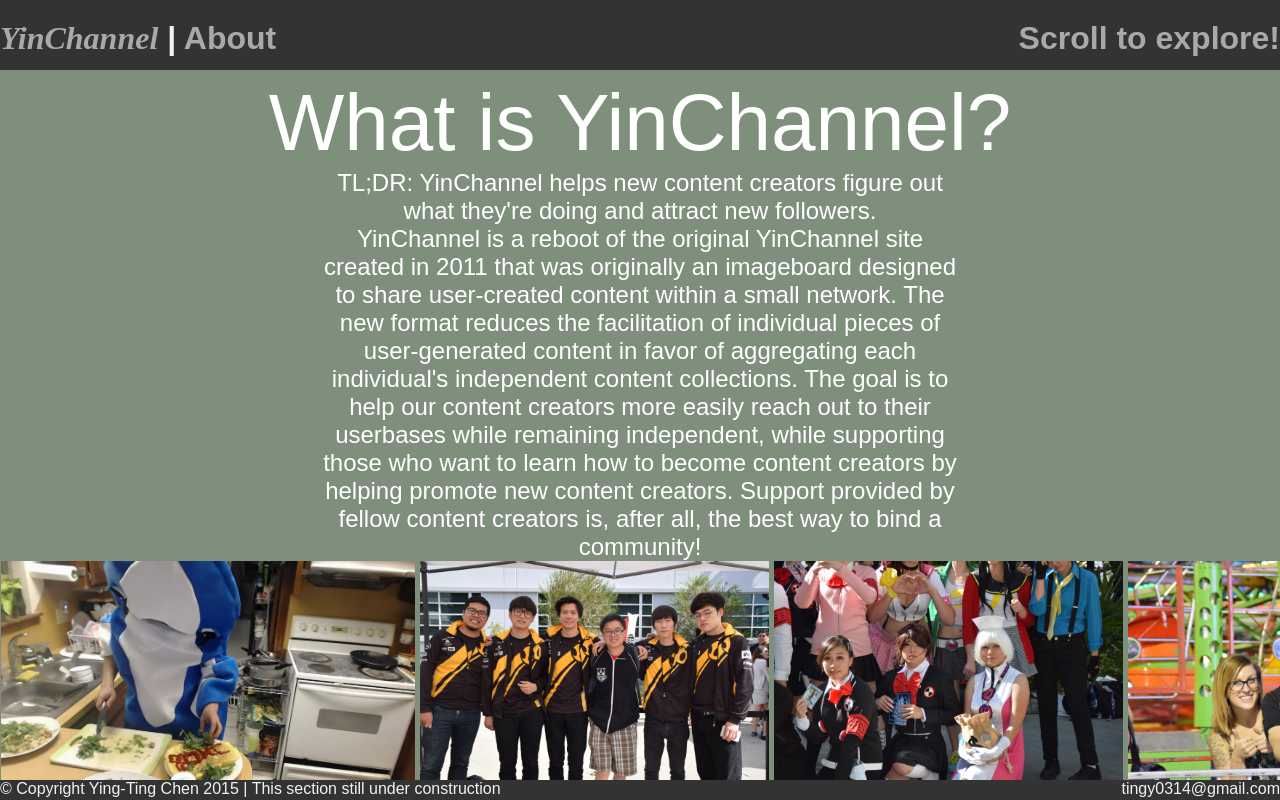
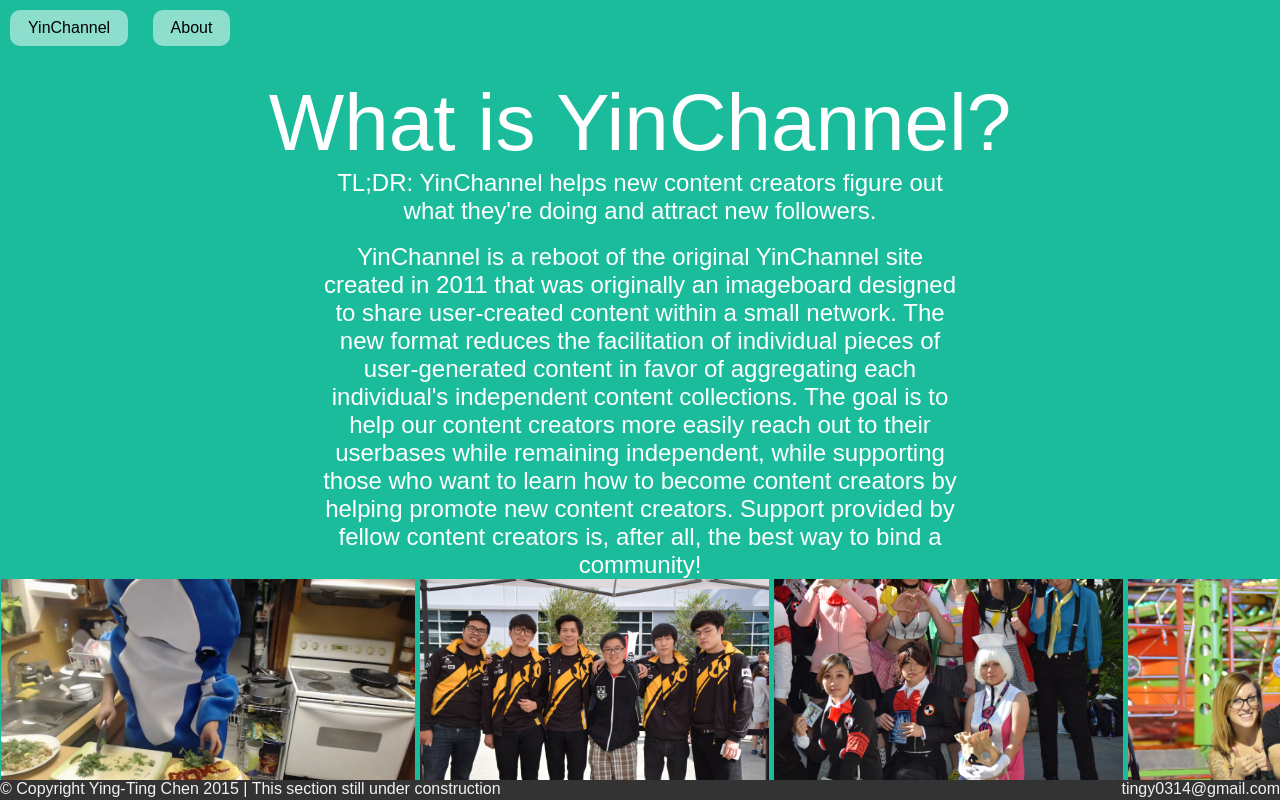
Before and after one commit to tingalicious/YinChannel, a website: page fullpage.js/site/about.html in a window 1280 px wide. Drawn offline with nearby package versions, Linux system fonts and the light colour scheme.

Commit message:
Added files via upload
Changed header to menu rather than header bar

```diff
--- a/fullpage.js/site/about.html
+++ b/fullpage.js/site/about.html
@@ -222,7 +222,7 @@
 			$('#fullpage').fullpage({
 				verticalCentered: false,
 				anchors: ['firstPage', 'secondPage', '3rdPage'],
-				sectionsColor: ['#7E8F7C', '#1BBC9B', '#7E8F7C'],
+				sectionsColor: ['#1BBC9B', '#009cef', '#7E8F7C', '#7E8F7C'],
 				css3: true
 			});
 		});
@@ -231,14 +231,22 @@
 </head>
 <body>
 
-<div id="header">
+<!--<div id="header">
 <p><b><i><font face="Times New Roman Bold"><a href="index.html" title="home">YinChannel</a></font></i> | <a href="about.html" title="about">About</a><span style="Float:right; color:#a9a9a9">Scroll to explore!</span></b></p>
-</div>
+</div> -->
+
+<ul id="menu">
+	<li data-menuanchor="section0"><a href="index.html">YinChannel </a> </li>
+	<li data-menuanchor="section1"><a href="about.html">About</a></li>
+</ul>
+
 <div id="fullpage">
 	<div class="section " id="section0">
 		<div class="intro">
 			<h1>What is YinChannel?</h1>
 			<p>TL;DR: YinChannel helps new content creators figure out what they're doing and attract new followers.</p>
+			</br>
+			<!--TODO: add email/contact info here -->
 			<p>YinChannel is a reboot of the original YinChannel site created in 2011 that was originally an imageboard designed to share user-created content within a small network. The new format reduces the facilitation of individual pieces of user-generated content in favor of aggregating each individual's independent content collections. The goal is to help our content creators more easily reach out to their userbases while remaining independent, while supporting those who want to learn how to become content creators by helping promote new content creators. Support provided by fellow content creators is, after all, the best way to bind a community!</p>
 				<div class="photobanner">
                     <a href="https://flic.kr/s/aHskn8MCdX" title="New York Comic Con Day 1"><img class="first" src="imgs/sylveon.jpg" alt="" height="233"></a>
```
Also changed, not shown: fullpage.js/site/index.html (+10 -2 lines).
